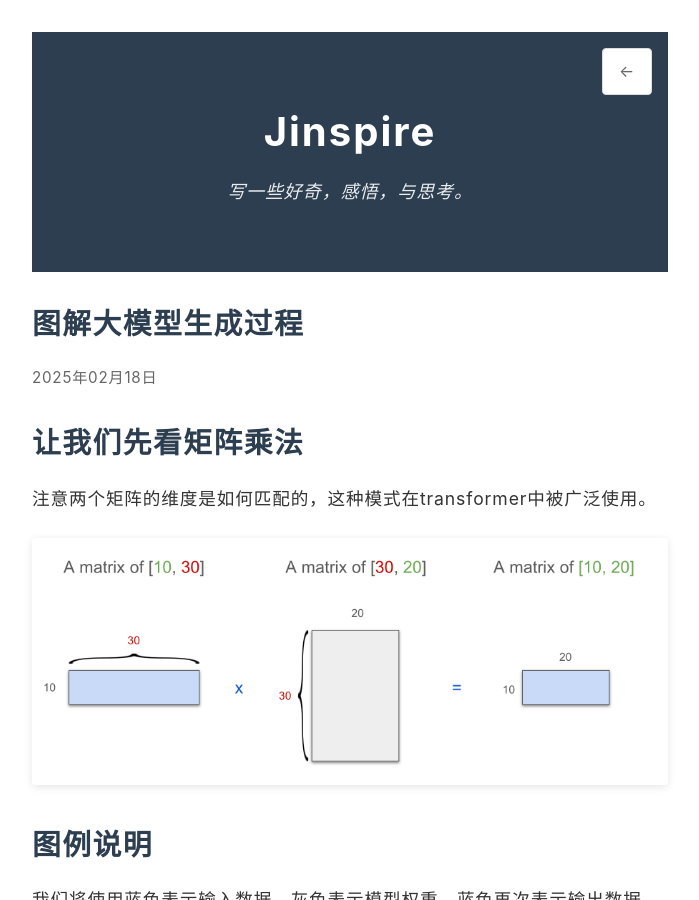
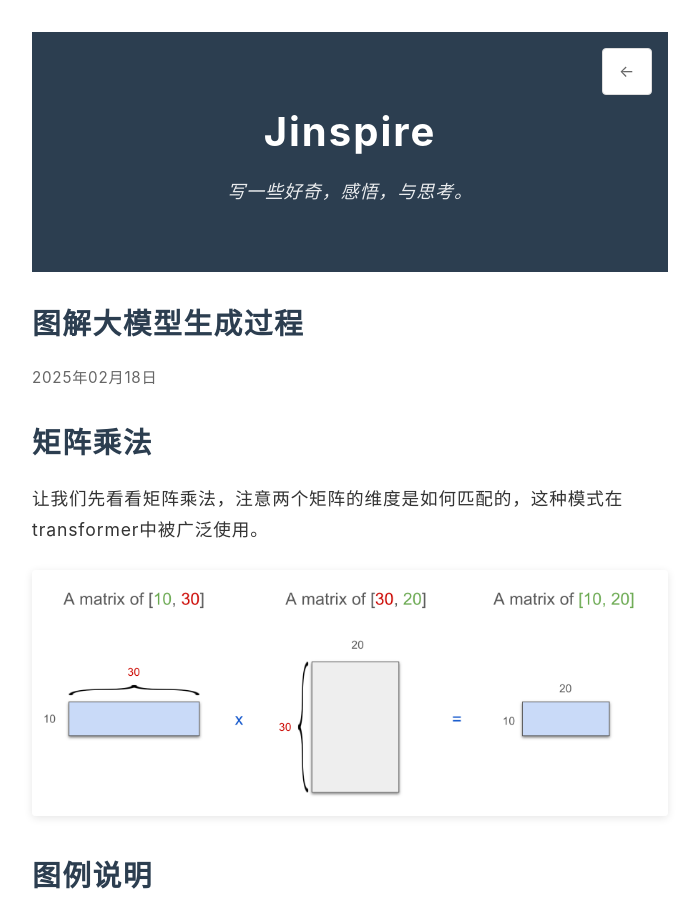
Before and after one commit to wjhhking/jinspire.dev, a Jekyll site: the page built from _posts/2025-02-18-visual-of-tensor-zh.md, in a window 1280 px wide and 900 px high. Shown: the whole window, without its empty margins (290-989 px from the left). Built offline with Jekyll 4.4.1, drawn with Linux system fonts in a browser that asks for light colours.

Commit message:
miner fix

```diff
--- a/_posts/2025-02-18-visual-of-tensor-zh.md
+++ b/_posts/2025-02-18-visual-of-tensor-zh.md
@@ -5,9 +5,9 @@ date: 2025-02-18
 lang: zh
 ---
 
-# 让我们先看矩阵乘法
+# 矩阵乘法
 
-注意两个矩阵的维度是如何匹配的，这种模式在transformer中被广泛使用。
+让我们先看看矩阵乘法，注意两个矩阵的维度是如何匹配的，这种模式在transformer中被广泛使用。
 
 ![mat_mul]({{ '/assets/images/posts/mat_mul.png' | relative_url }})
 
```
Also changed, not shown: _posts/2025-02-18-visual-of-tensor.md (+1 -1 lines).
